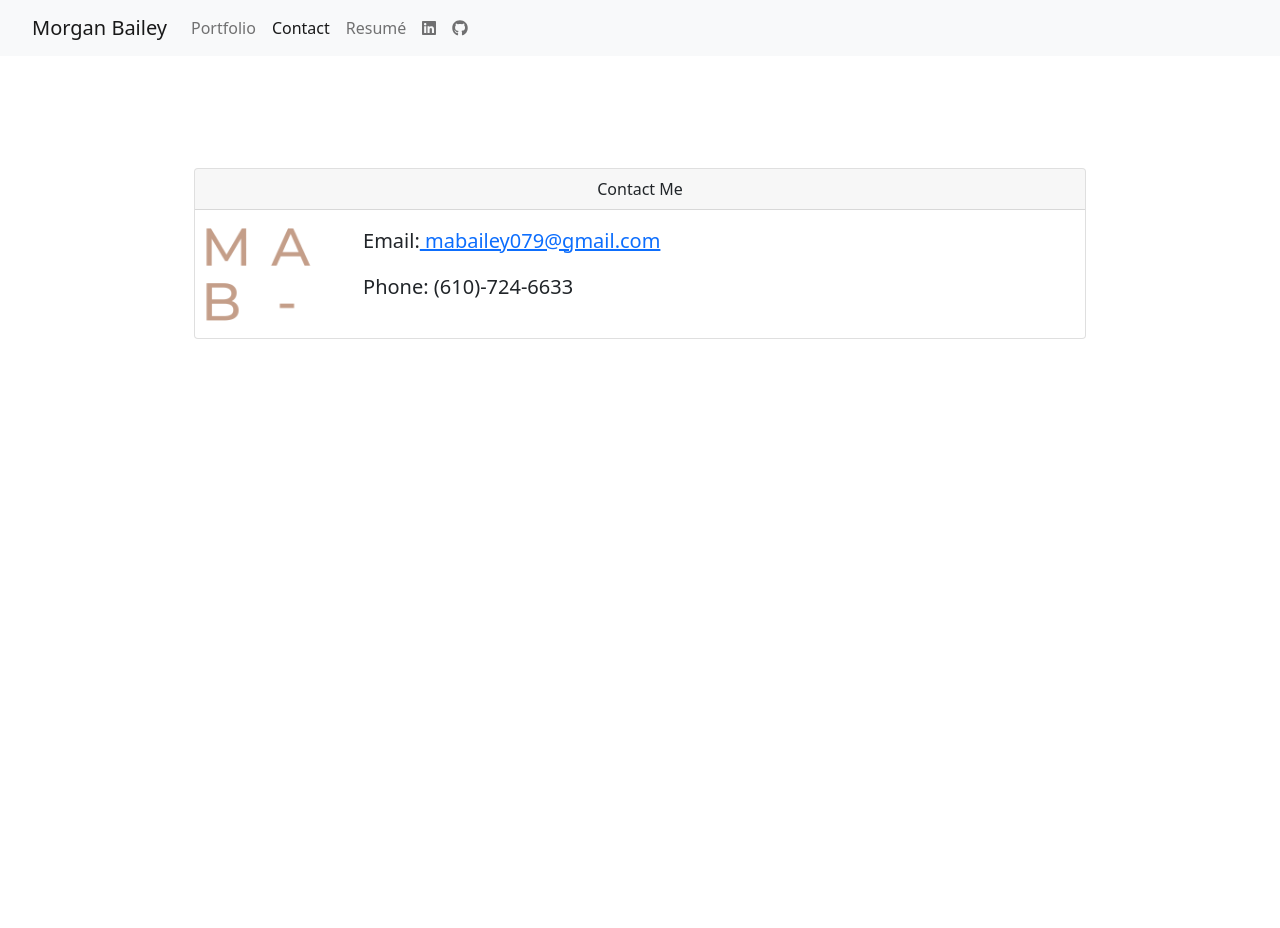
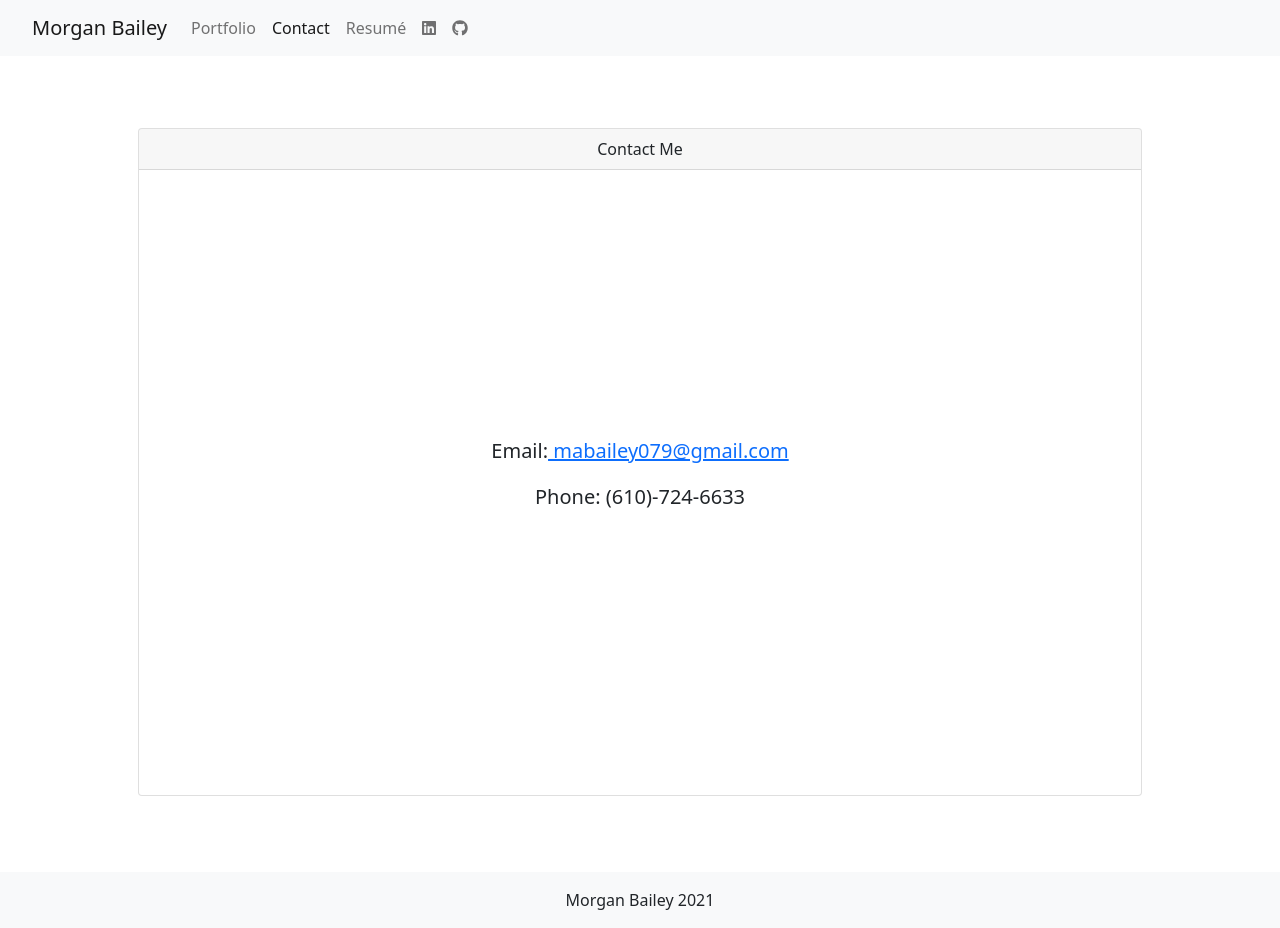
Before and after one commit to morgan-b/react-portfolio, a React (Create React App) app in the folder react-portfolio/: page /contact in a window 1280 px wide. Before the commit the page ends 800 px from the top, so only its background shows below. Built offline with nearby package versions, Linux system fonts and the light colour scheme.

Commit message:
adding footer and styling

```diff
--- a/react-portfolio/src/components/Footer.js
+++ b/react-portfolio/src/components/Footer.js
@@ -1,11 +1,15 @@
 
 import React from "react";
-import "./style.css";
+
 function Footer() {
   return (
-    <footer className="footer">
-      <span>Morgan Bailey { new Date().getFullYear() }</span>
+
+    <footer className="footer py-3 bg-light">
+
+      <div className="text-center">Morgan Bailey { new Date().getFullYear() }</div>
+
     </footer>
+
   );
 }
 export default Footer;
--- a/react-portfolio/src/index.css
+++ b/react-portfolio/src/index.css
@@ -1,7 +1,31 @@
 .card{
-  margin: 10%;
+  margin: 5%;
 };
 
 .navbar-brand{
   margin: 10%;
 };
+
+.footer{
+  display: flex;
+  margin-top:auto;
+
+
+  text-align: center;
+}
+
+.card-body{
+  margin-top: 25%;
+  margin-bottom: 25%;
+
+}
+
+
+
+
+
+.container{
+  display: flex;
+  min-height: 100vh;
+  flex-direction: column;
+}
--- a/react-portfolio/src/pages/Contact.js
+++ b/react-portfolio/src/pages/Contact.js
@@ -1,9 +1,11 @@
 import React from "react";
 import { Container, Row, Col, Card } from "../components/Project";
 import mabIMG from "../assets/mab.png";
+import Footer from "../components/Footer";
 
 const Contact = () => {
     return(
+        <body>
   <Container>
        <Card>
     <Row>
@@ -13,18 +15,16 @@ const Contact = () => {
             Contact Me
           </div>
           </Col>
-          <Col size="md-2">
-            <img className="card-img" src={mabIMG} alt="bio" />
-          </Col>
-          <Col size="md-10">
+
+          <Col size="md-12">
           <div className="card-body">
 
-          <p className="blockquote" id="homeSubHeader">
+          <p className="blockquote text-center" id="homeSubHeader">
             Email:
             <a href="mailto:mabailey079@gmail.com"> mabailey079@gmail.com</a>
           </p>
 
-          <p className="blockquote" id="homeSubHeader">
+          <p className="blockquote text-center" id="homeSubHeader">
             Phone: (610)-724-6633
           </p>
           </div>
@@ -34,6 +34,8 @@ const Contact = () => {
     </Row>
     </Card>
   </Container>
+  <Footer></Footer>
+  </body>
   )
 };
 export default Contact;
--- a/react-portfolio/src/pages/Home.js
+++ b/react-portfolio/src/pages/Home.js
@@ -2,10 +2,12 @@ import React from "react";
 import { Container, Row, Col,Card } from "../components/Project";
 import bioImg from "../assets/biopicsquare.png";
 import { Link } from "react-router-dom";
+import  Footer  from "../components/Footer";
 
 
 const Home = () => {
   return (
+      <body>
     <Container>
  <Card>
         <Row>
@@ -14,6 +16,7 @@ const Home = () => {
               HI, I'M MORGAN
             </div>
           </Col>
+
           <Col size="md-6">
             <img className="card-img" src={bioImg} alt="bio" />
           </Col>
@@ -37,6 +40,7 @@ const Home = () => {
             </div>
 
           </Col>
+
           </Row>
           <Link
                 className="btn btn-outline-secondary"
@@ -47,7 +51,10 @@ const Home = () => {
               </Link>
 
               </Card>
+
     </Container>
+ <Footer></Footer>
+ </body>
   );
 };
 
--- a/react-portfolio/src/pages/Portfolio.js
+++ b/react-portfolio/src/pages/Portfolio.js
@@ -3,9 +3,11 @@ import foodImg from "../assets/foodist.png";
 import workVibe from "../assets/workvibe.png";
 import vidInt from "../assets/VideoIntel.png";
 import wrkDay from "../assets/calendar.png";
+import Footer from "../components/Footer";
 
 const Portfolio = () => {
   return (
+      <body>
     <Container>
 
       <Card>
@@ -149,6 +151,8 @@ const Portfolio = () => {
         </a>
       </Card>
     </Container>
+     <Footer></Footer>
+     </body>
   );
 };
 export default Portfolio;
```
Also changed, not shown: react-portfolio/src/App.css (added).
